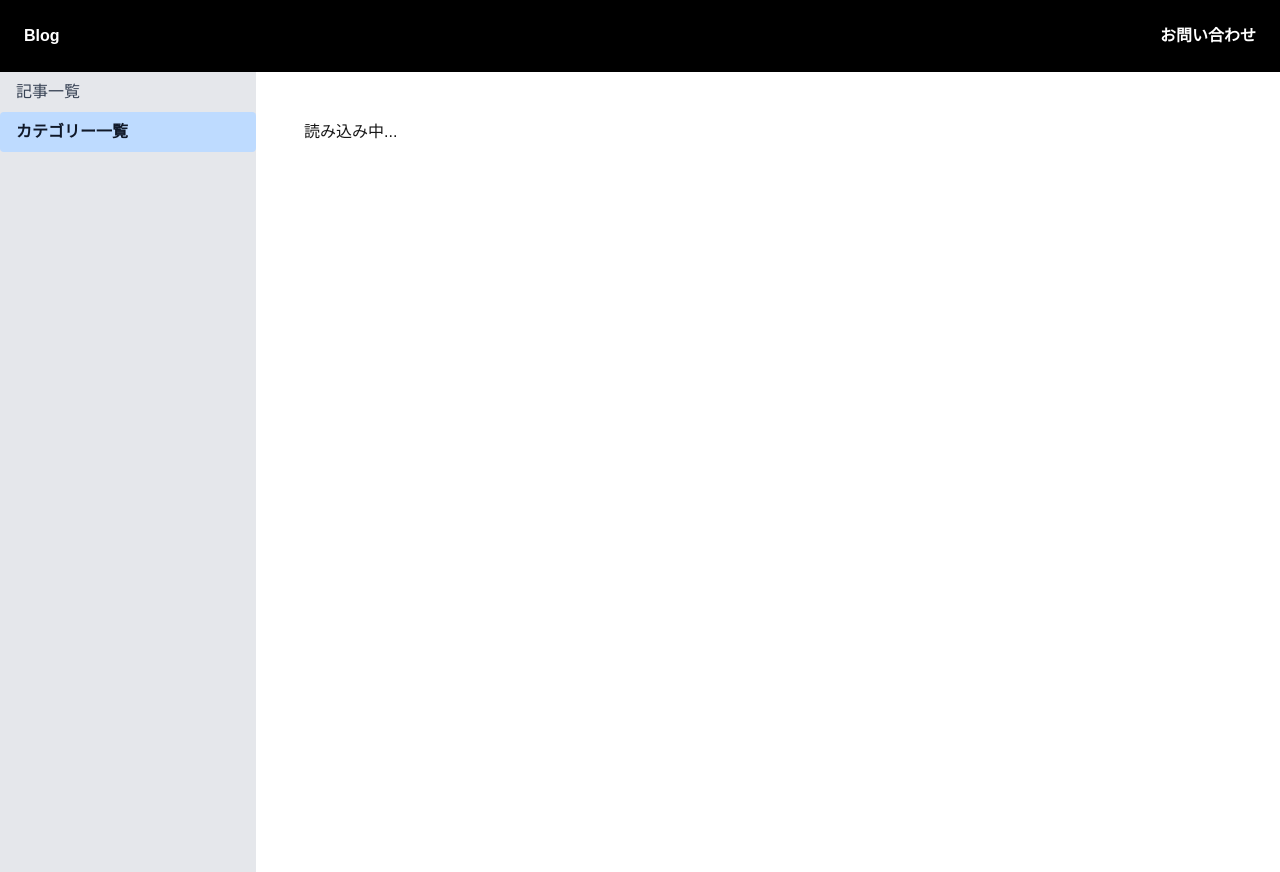
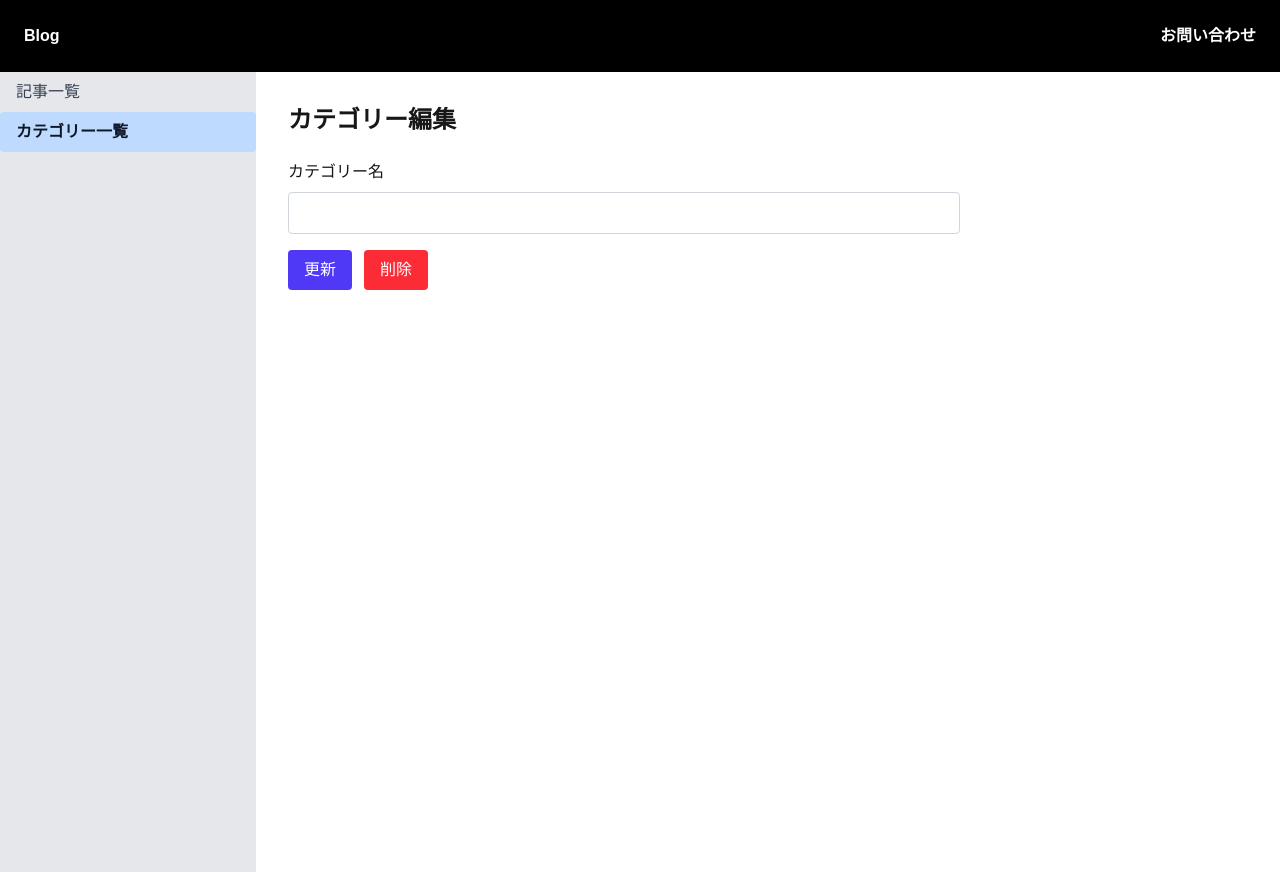
Before and after one commit to mu-126/chapter-8, a Next.js app: page /admin/categories/1 in a window 1280 px wide. Built offline with nearby package versions, Linux system fonts and the light colour scheme; no server answers; the database is empty.

Commit message:
課題10：管理者カテゴリー詳細取得の型定義の修正

```diff
--- a/src/app/admin/categories/[id]/page.tsx
+++ b/src/app/admin/categories/[id]/page.tsx
@@ -2,11 +2,7 @@
 
 import { useEffect, useState } from "react";
 import { useParams, useRouter } from "next/navigation";
-
-type Category = {
-  id: number;
-  name: string;
-};
+import type { AdminCategoryShowResponse } from "@/_types/Category";
 
 const CategoryDetailPage = () => {
   const params = useParams();
@@ -19,10 +15,22 @@ const CategoryDetailPage = () => {
   // 取得
   useEffect(() => {
     const fetchCategory = async () => {
+      try {
         const res = await fetch(`/api/admin/categories/${id}`);
-      const data = await res.json();
+
+        if (!res.ok) {
+          throw new Error("取得失敗");
+        }
+
+        const data: AdminCategoryShowResponse = await res.json();
+
         setName(data.category.name);
+      } catch (error) {
+        console.error(error);
+        alert("取得に失敗しました");
+      } finally {
         setLoading(false);
+      }
     };
 
     if (id) fetchCategory();
@@ -30,6 +38,7 @@ const CategoryDetailPage = () => {
 
   // 更新
   const handleUpdate = async () => {
+    try {
       const res = await fetch(`/api/admin/categories/${id}`, {
         method: "PUT",
         headers: {
@@ -38,10 +47,15 @@ const CategoryDetailPage = () => {
         body: JSON.stringify({ name }),
       });
 
-    if (res.ok) {
+      if (!res.ok) {
+        throw new Error("更新失敗");
+      }
+
       alert("更新しました");
-    } else {
-      alert("更新失敗");
+      router.push("/admin/categories");
+    } catch (error) {
+      console.error(error);
+      alert("更新に失敗しました");
     }
   };
 
@@ -49,15 +63,20 @@ const CategoryDetailPage = () => {
   const handleDelete = async () => {
     if (!confirm("削除しますか？")) return;
 
+    try {
       const res = await fetch(`/api/admin/categories/${id}`, {
         method: "DELETE",
       });
 
-    if (res.ok) {
+      if (!res.ok) {
+        throw new Error("削除失敗");
+      }
+
       alert("削除しました");
       router.push("/admin/categories");
-    } else {
-      alert("削除失敗");
+    } catch (error) {
+      console.error(error);
+      alert("削除に失敗しました");
     }
   };
 
```
Lines whose indentation alone changed are shown as unchanged.
